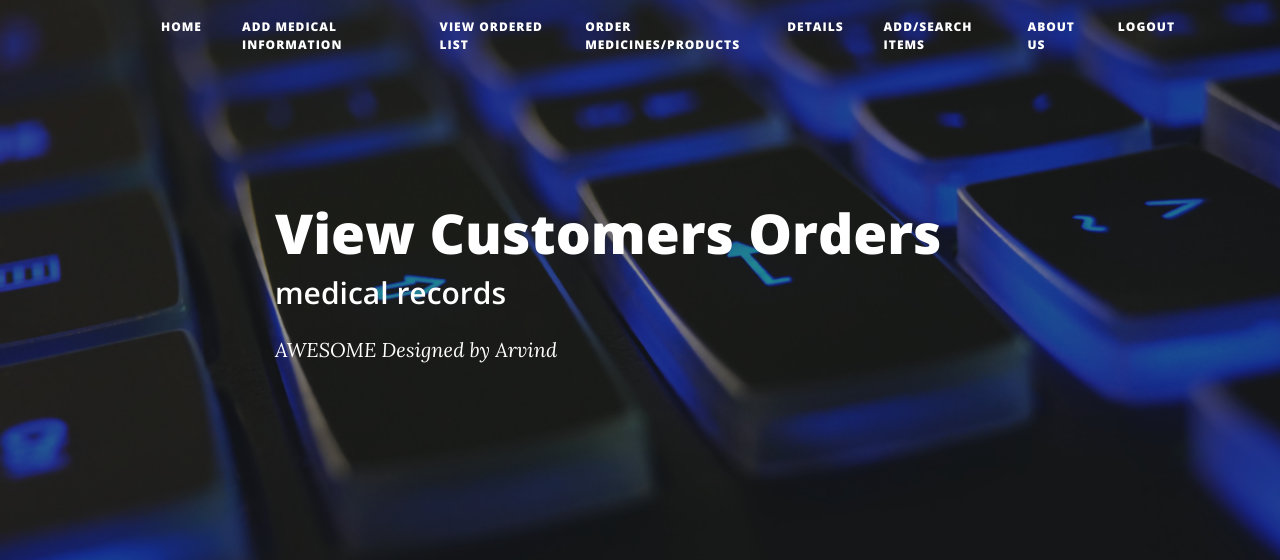
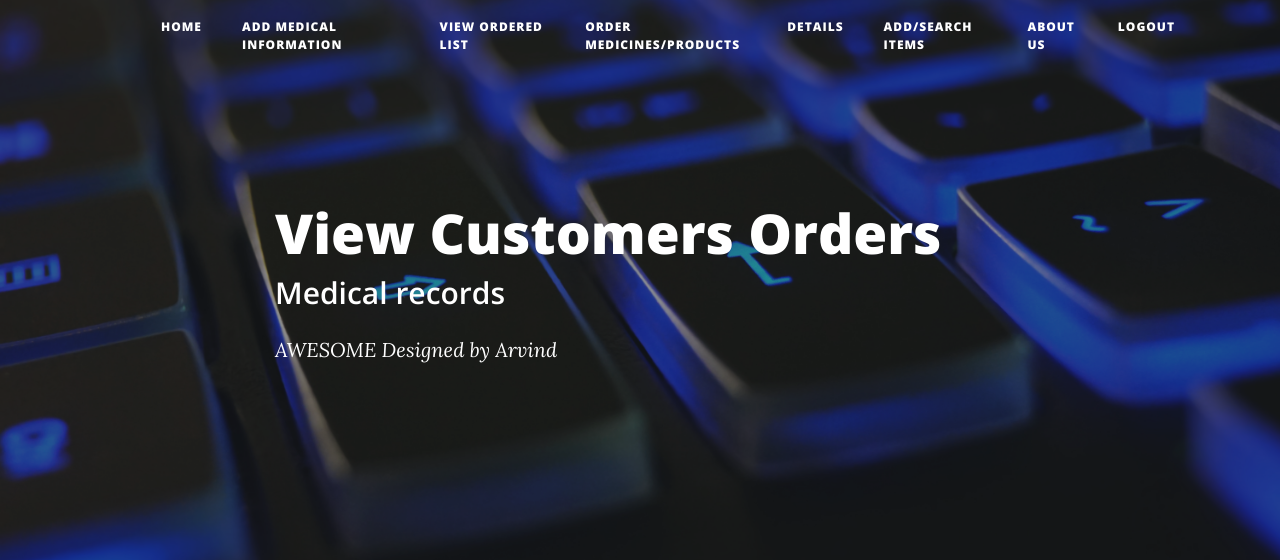
Before and after one commit to Akp-arvind/dbms_mini_project_medical, a Flask app: template templates/post.html in a window 1280 px wide. Shown: the top 560 px of the page. Run offline with Flask 3, Linux system fonts and the light colour scheme; the template is opened without the code that fills it, so the values that code supplies are empty; parts of the project's set-up code (start-up, migrations or seed data) failed here and were passed over; some libraries are stand-ins or nearby versions.

```diff
--- a/templates/details.html
+++ b/templates/details.html
@@ -9,7 +9,7 @@
         <div class="col-lg-8 col-md-10 mx-auto">
           <div class="post-heading">
             <h1>View Details</h1>
-            <h2 class="subheading">medical records details</h2>
+            <h2 class="subheading">Medical records details</h2>
             <span class="meta">
               <a href="#">CODE ONCE THINK TWICE</a>
              </span>
--- a/templates/post.html
+++ b/templates/post.html
@@ -9,7 +9,7 @@
         <div class="col-lg-8 col-md-10 mx-auto">
           <div class="post-heading">
             <h1>View Customers Orders</h1>
-            <h2 class="subheading">medical records</h2>
+            <h2 class="subheading">Medical records</h2>
             <span class="meta">
               <a href="#">AWESOME</a>
              Designed by Arvind</span>
```
